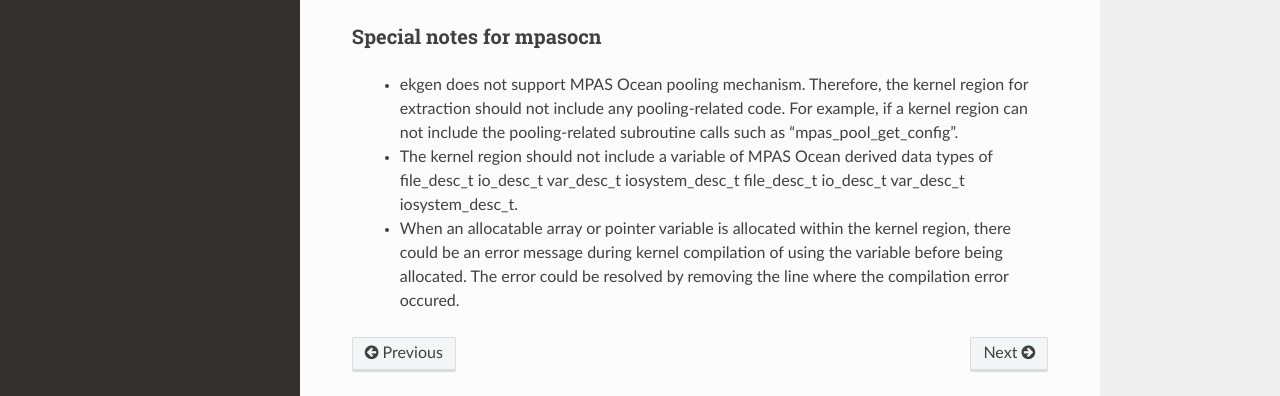
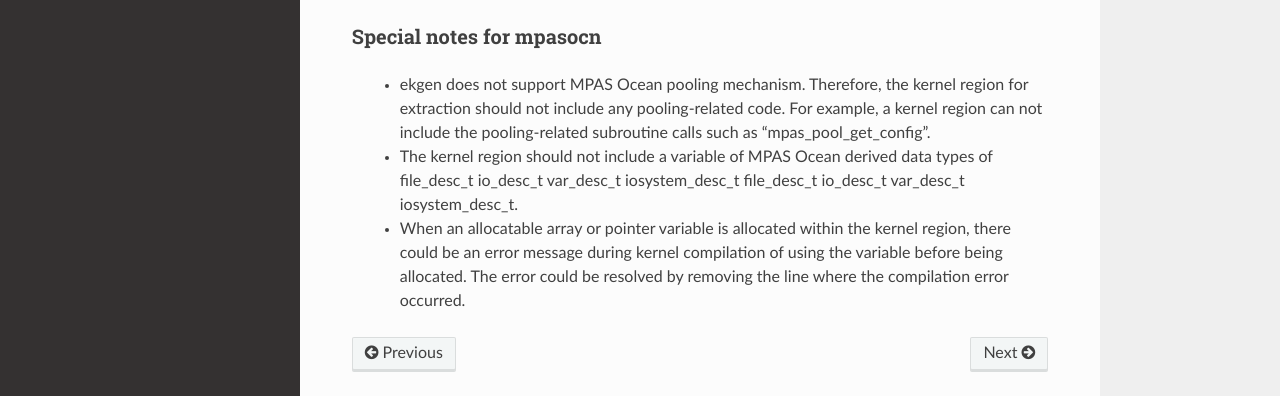
Before and after one commit to grnydawn/ekgen, a Sphinx documentation site: the page built from docs/source/kernel.rst, in a window 1280 px wide and 900 px high, scrolled down 551 px. Shown: the part 398-794 px from the top of the window. Built offline with Sphinx 7.4.7 and the Read the Docs theme 2.0.0, drawn with Linux system fonts in a browser that asks for light colours.

```diff
--- a/docs/source/kernel.rst
+++ b/docs/source/kernel.rst
@@ -50,6 +50,6 @@
 Special notes for mpasocn
 ~~~~~~~~~~~~~~~~~~~~~~~~~~~
 
-    * ekgen does not support MPAS Ocean pooling mechanism. Therefore, the kernel region for extraction should not include any pooling-related code. For example, if a kernel region can not include the pooling-related subroutine calls such as "mpas_pool_get_config".
+    * ekgen does not support MPAS Ocean pooling mechanism. Therefore, the kernel region for extraction should not include any pooling-related code. For example, a kernel region can not include the pooling-related subroutine calls such as "mpas_pool_get_config".
     * The kernel region should not include a variable of MPAS Ocean derived data types of file_desc_t io_desc_t var_desc_t iosystem_desc_t file_desc_t io_desc_t var_desc_t iosystem_desc_t.
-    * When an allocatable array or pointer variable is allocated within the kernel region, there could be an error message during kernel compilation of using the variable before being allocated. The error could be resolved by removing the line where the compilation error occured.
+    * When an allocatable array or pointer variable is allocated within the kernel region, there could be an error message during kernel compilation of using the variable before being allocated. The error could be resolved by removing the line where the compilation error occurred.
--- a/setup.py
+++ b/setup.py
@@ -6,7 +6,7 @@
     from ekgen.main import E3SMKGen as kgen
 
     console_scripts = ["ekgen=ekgen.__main__:main"]
-    install_requires = ["fortlab>=0.1.7"]
+    install_requires = ["fortlab>=0.1.9"]
 
     setup(
         name=kgen._name_,
```
Also changed, not shown: 2 other files.
